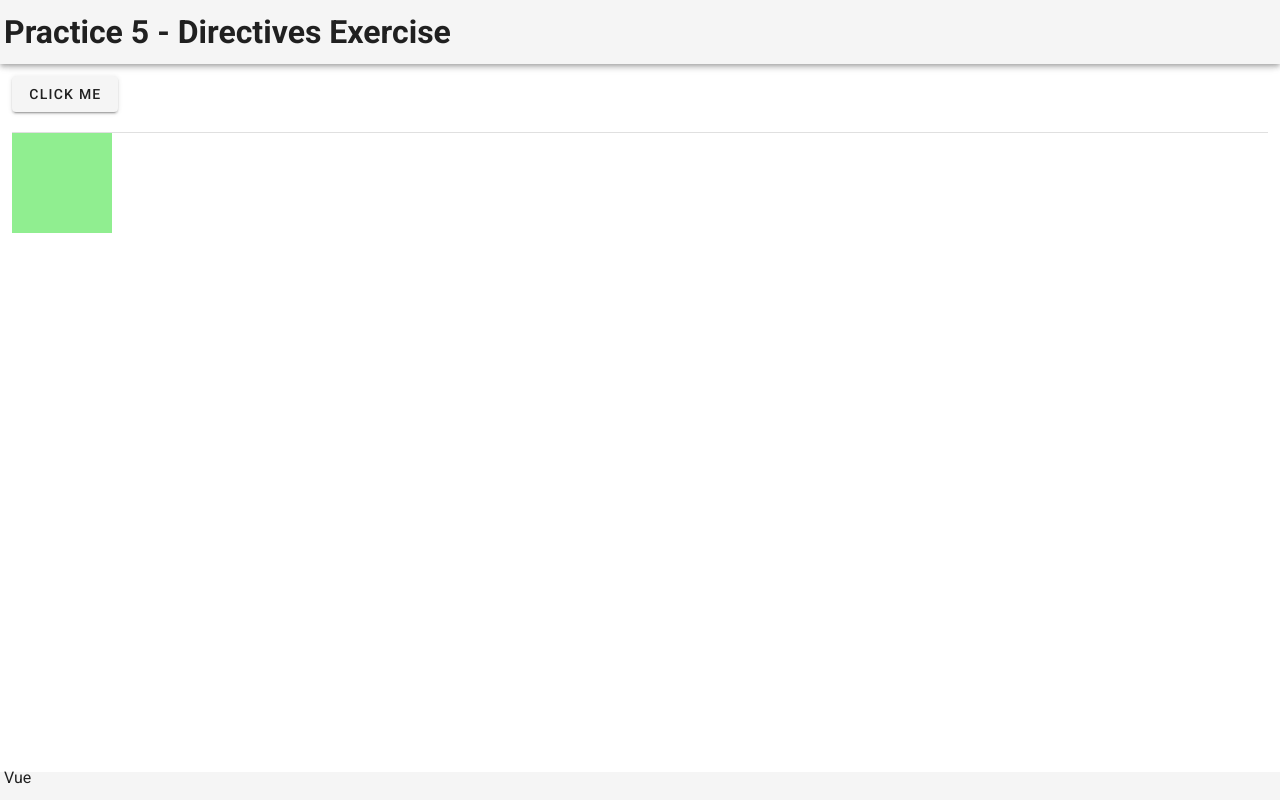
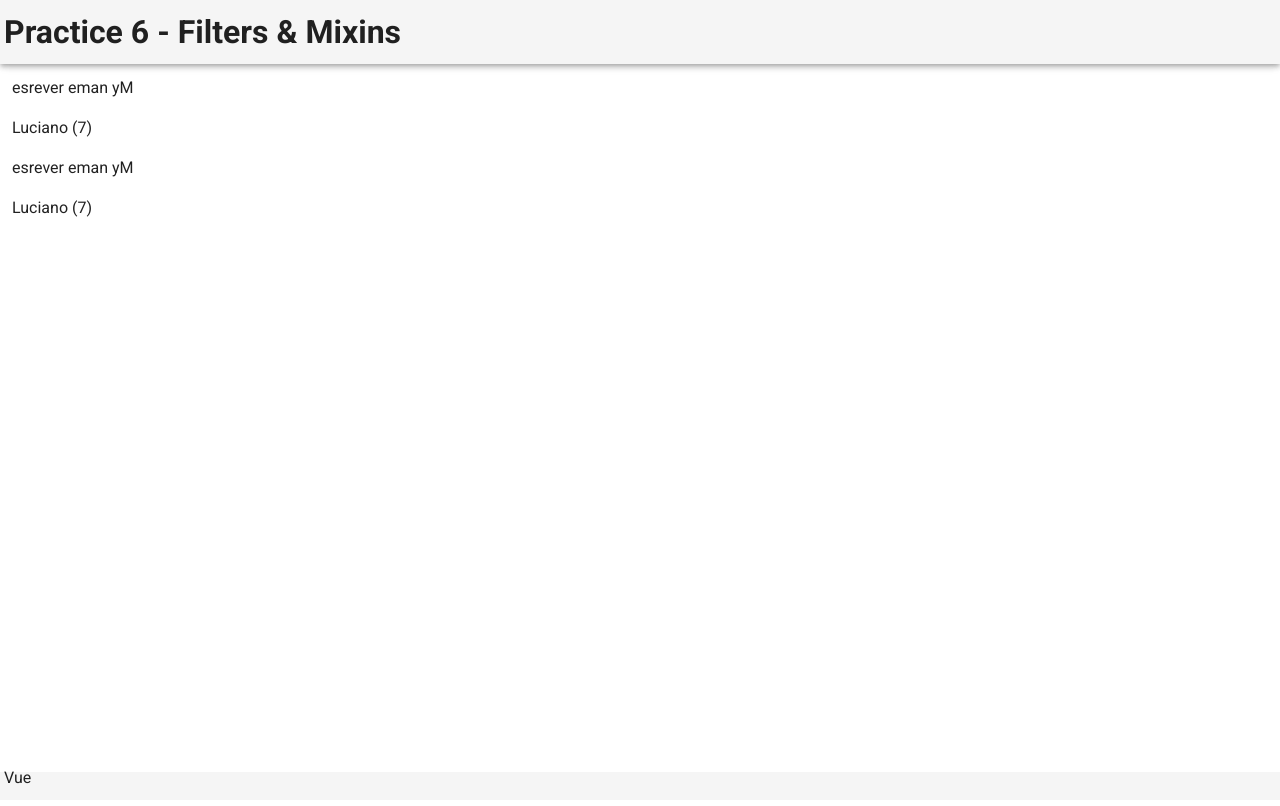
Before and after one commit to lucianotamanaha/vue-study, a Vue app: page / in a window 1280 px wide. Built offline with nearby package versions, Linux system fonts and the light colour scheme.

Commit message:
Practice-6

```diff
--- a/src/App.vue
+++ b/src/App.vue
@@ -5,13 +5,10 @@
     </v-app-bar>
     <v-content>
       <v-container fluid>
-        <v-btn class="mb-5" v-customOn:click="clicked">Click Me</v-btn>
-        <v-divider></v-divider>
-        <div
-          class="buttomGreen"
-          v-customOn:mouseenter="mouseEnter"
-          v-customOn:mouseleave="mouseLeave"
-        ></div>
+        <p>{{ firstText | reverse }}</p>
+        <p>{{ secondText | calculateLength }}</p>
+        <p>{{ reversed }}</p>
+        <p>{{ lengthAware }}</p>
       </v-container>
     </v-content>
     <v-footer>
@@ -23,40 +20,34 @@
 <script>
 import AppHeader from "./components/Shared/Header";
 import AppFooter from "./components/Shared/Footer";
+import { lengthAwareMixin } from "./lengthAwareMixin"
 
 export default {
+  mixins: [lengthAwareMixin],
   name: "App",
+  data: () => {
+    return {
+      firstText: 'My name reverse',
+      secondText: 'Luciano'
+    }
+  },
+  filters: {
+    reverse(value) {
+      return value.split("").reverse().join("");
+    }
+  },
   components: {
     AppHeader,
     AppFooter,
   },
-  directives: {
-    customOn: {
-      bind(el, binding) {
-        const type = binding.arg;
-        const fn = binding.value;
-        el.addEventListener(type, fn);
-      }
-    }
-  },
-  methods: {
-    clicked() {
-      alert('I was clicked');
-    },
-    mouseEnter() {
-      alert('Mouse entered!');
-    },
-    mouseLeave() {
-      alert('Mouse Leave!')
+  computed: {
+    reversed() {
+      return this.firstText.split("").reverse().join("");
     }
   }
 };
 </script>
 
 <style scoped>
-  .buttomGreen {
-    width: 100px;
-    height: 100px;
-    background-color: lightgreen;
-  }
+
 </style>
--- a/src/components/Shared/Header.vue
+++ b/src/components/Shared/Header.vue
@@ -2,7 +2,7 @@
     <div class="row">
         <div class="col-xs-12">
             <header>
-                <h1>Practice 5 - Directives Exercise</h1>
+                <h1>Practice 6 - Filters & Mixins</h1>
             </header>
         </div>
     </div>
--- /dev/null
+++ b/src/lengthAwareMixin.js
@@ -0,0 +1,7 @@
+export const lengthAwareMixin = {
+    computed: {
+        lengthAware() {
+            return this.secondText + ' (' + this.secondText.length + ')';
+        }
+    }
+}
--- a/src/main.js
+++ b/src/main.js
@@ -2,7 +2,9 @@ import Vue from 'vue'
 import App from './App.vue'
 import vuetify from './plugins/vuetify';
 
-export const serverBus = new Vue();
+Vue.filter('calculateLength', (value) => {
+  return value + ' (' + value.length + ')';
+});
 
 new Vue({
   el: '#app',
```
